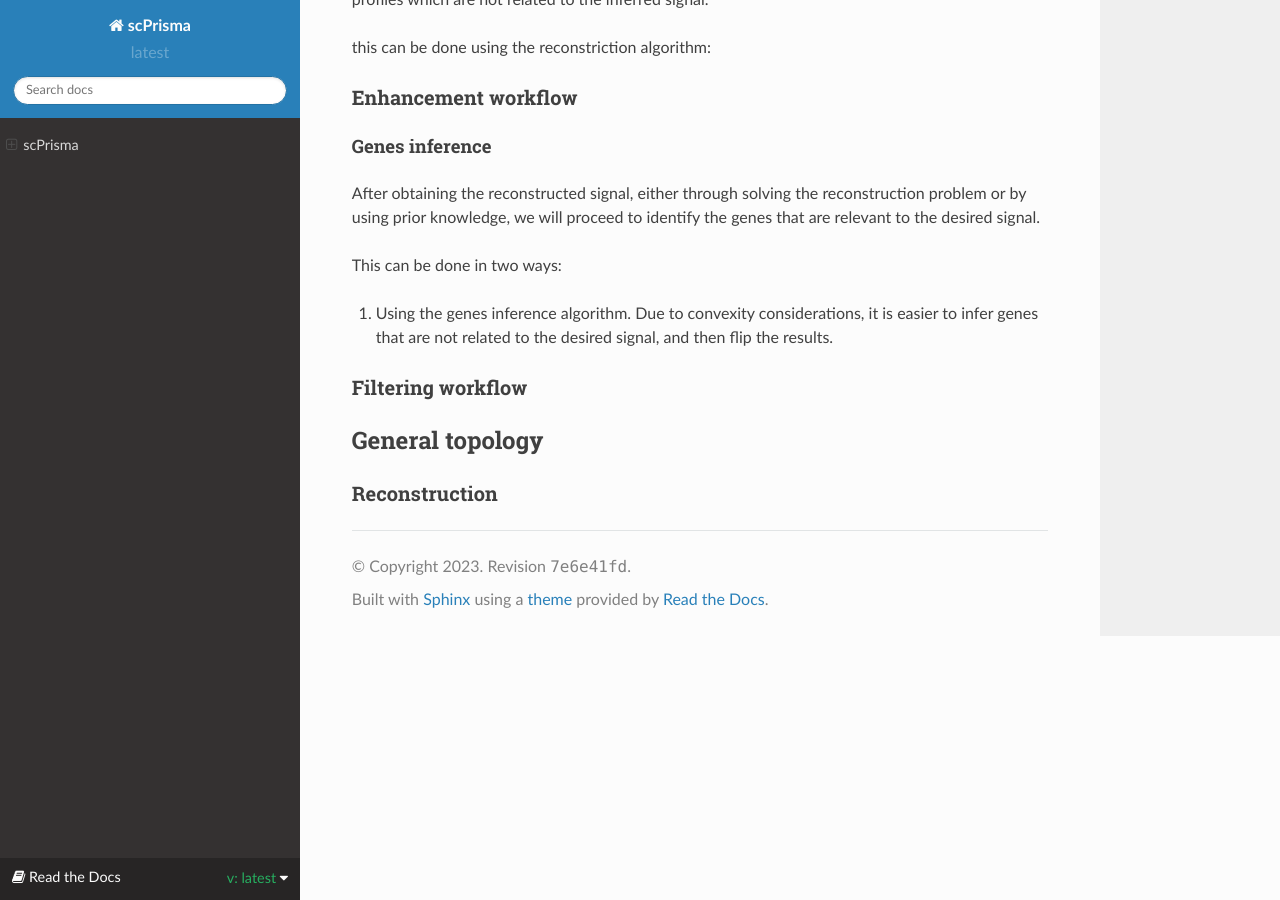
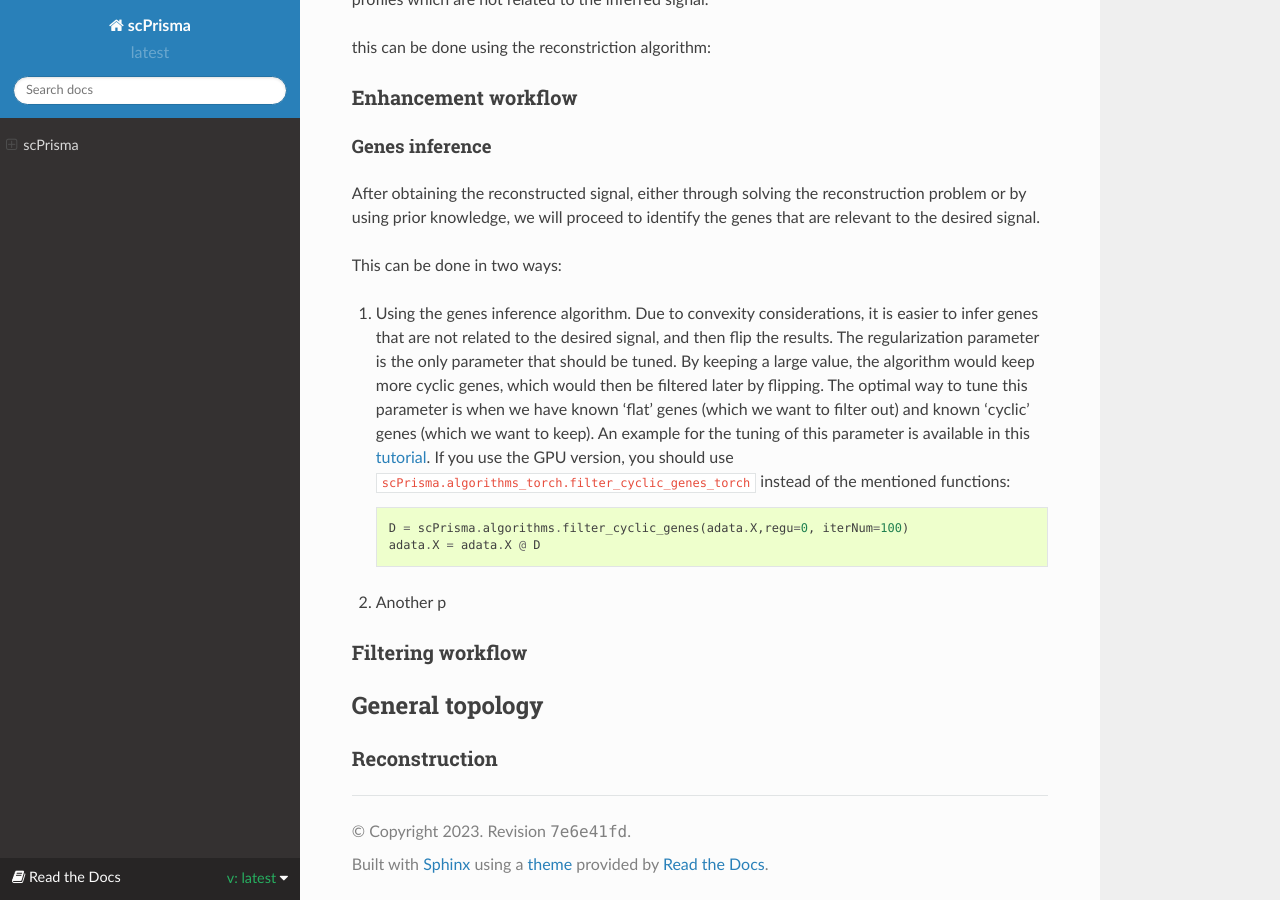
Before and after one commit to nitzanlab/scPrisma, a Sphinx documentation site: the page built from docs/index.rst, in a window 1280 px wide and 900 px high, scrolled down 3380 px. Built offline with Sphinx 7.4.7 and the Read the Docs theme 2.0.0, drawn with Linux system fonts in a browser that asks for light colours; pages that are not in the unit, such as notebooks, are missing from menus.

Commit message:
Update index.rst

```diff
--- a/docs/index.rst
+++ b/docs/index.rst
@@ -104,8 +104,12 @@ After obtaining the reconstructed signal, either through solving the reconstruct
 
 This can be done in two ways:
 
-1. Using the genes inference algorithm. Due to convexity considerations, it is easier to infer genes that are not related to the desired signal, and then flip the results.
+1. Using the genes inference algorithm. Due to convexity considerations, it is easier to infer genes that are not related to the desired signal, and then flip the results. The regularization parameter is the only parameter that should be tuned. By keeping a large value, the  algorithm would keep more cyclic genes, which would then be filtered later by flipping. The optimal way to tune this parameter is when we have known 'flat' genes (which we want to filter out) and known 'cyclic' genes (which we want to keep). An example for the tuning of this parameter is available in this `tutorial <https://github.com/nitzanlab/scPrisma/blob/master/tutorials/tutorial_de_novo_reconstruction.ipynb>`_. If you use the GPU version, you should use ``scPrisma.algorithms_torch.filter_cyclic_genes_torch`` instead of the mentioned functions::
 
+      D = scPrisma.algorithms.filter_cyclic_genes(adata.X,regu=0, iterNum=100)
+      adata.X = adata.X @ D
+
+2. Another p
 
 Filtering workflow
 ~~~~~~~~~~
```
